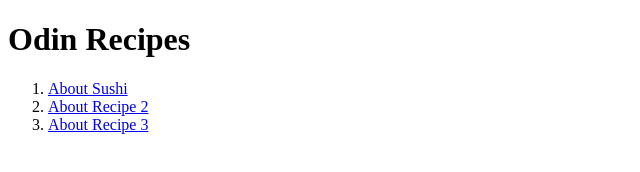
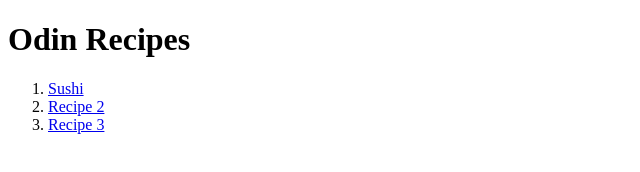
Before and after one commit to JustinAhtow/odin-recipes, a plain HTML site: page index.html in a window 1280 px wide. Shown: the whole page, without its empty margins (0-640 px from the left). Drawn offline with Linux system fonts and the light colour scheme.

Commit message:
add container id to content and adjust copy

```diff
--- a/index.html
+++ b/index.html
@@ -3,16 +3,20 @@
     <head>
         <meta charset="UTF-8">
         <title>Odin Recipes</title>
+
+        <link rel="stylesheet" href="indexstyles.css">
     </head>
 
     <body>
-        <h1>Odin Recipes</h1>
 
-        <ol>
-            <li><a href="./recipes/sushi.html">About Sushi</a></li>
-            <li><a href="./recipes/sushi.html">About Recipe 2</a></li>
-            <li><a href="./recipes/sushi.html">About Recipe 3</a></li>
-        </ol>
+        <div id="container">
+            <h1>Odin Recipes</h1>
+            <ol>
+                <li><a href="./recipes/sushi.html">Sushi</a></li>
+                <li><a href="./recipes/sushi.html">Recipe 2</a></li>
+                <li><a href="./recipes/sushi.html">Recipe 3</a></li>
+            </ol>
+        </div>
 
     </body>
 </html>
```
